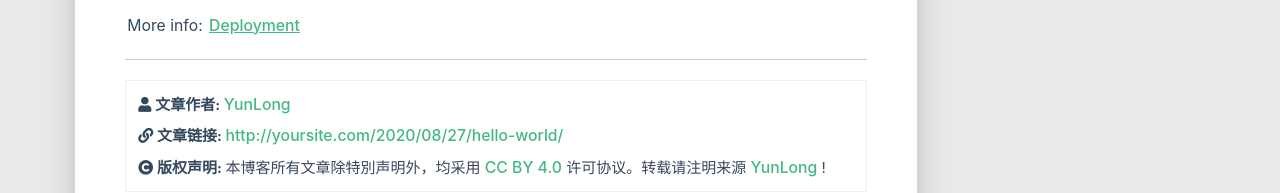
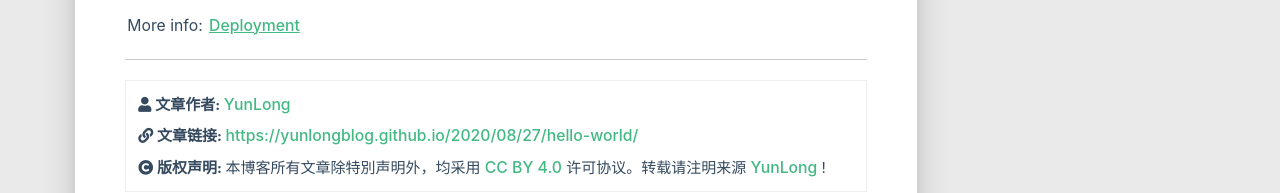
Before and after one commit to yunlongblog/yunlongblog.github.io, a plain HTML site: page 2020/08/27/hello-world/index.html in a window 1280 px wide. Shown: the part 1329-1522 px from the top of the page. Drawn offline with Linux system fonts and the light colour scheme; some packages are replaced by stand-ins of ours; no server answers; a script that the page names is missing.

Commit message:
Site updated: 2020-08-27 11:31:23

```diff
--- a/2020/08/27/hello-world/index.html
+++ b/2020/08/27/hello-world/index.html
@@ -463,7 +463,7 @@
                     </i>
                 </span>
                 <span class="reprint-info">
-                    <a href="http://yoursite.com/2020/08/27/hello-world/">http://yoursite.com/2020/08/27/hello-world/</a>
+                    <a href="https://yunlongblog.github.io/2020/08/27/hello-world/">https://yunlongblog.github.io/2020/08/27/hello-world/</a>
                 </span>
             </div>
             <div class="reprint__notice">
```
